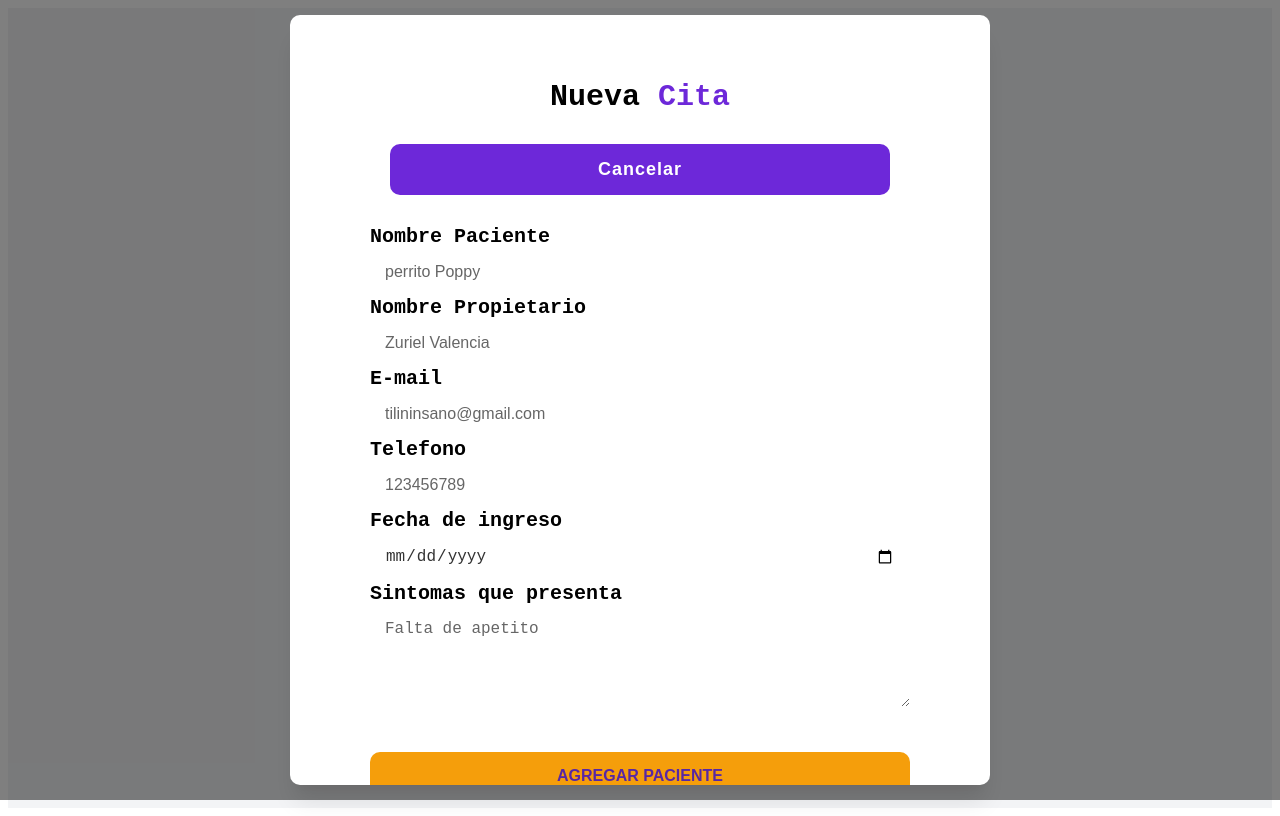
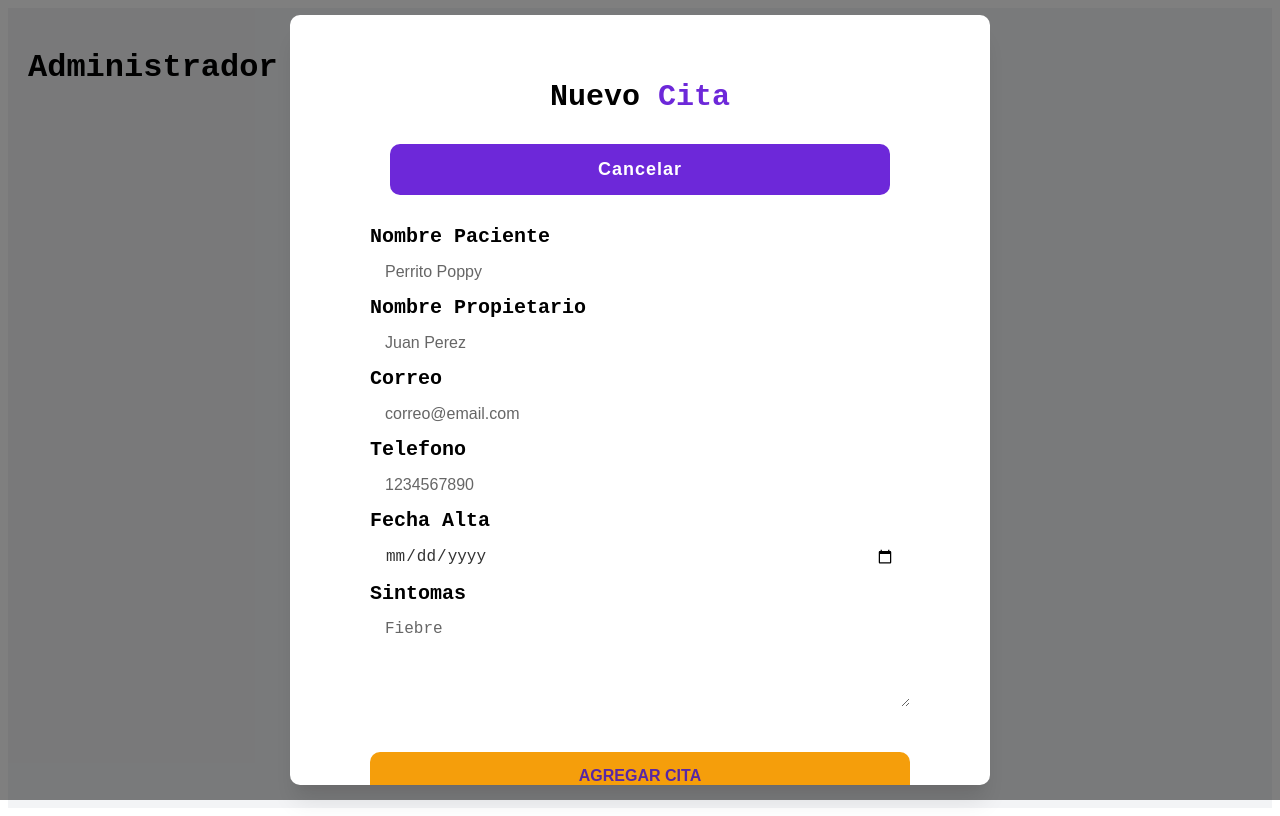
Before and after one commit to st4537-sys/citasReactJS-IDGS9B, a React (Vite) app: page / in a window 1280 px wide. Both pictures are taken after a click on the button "Nueva Cita". Built offline with nearby package versions, Linux system fonts and the light colour scheme.

Commit message:
Todo listo

```diff
--- a/src/App.jsx
+++ b/src/App.jsx
@@ -1,61 +1,68 @@
 import { useState } from 'react';
+import Formulario from './components/Formulario';
 import './css/main.css';
-import Formulario from './components/Formulario';
 import Paciente from './components/Paciente';
+import './css/paciente.css';
 
 function App() {
+  // modalVisible - false al dar click sea true
   const [modalVisible, setModalVisible] = useState(false);
-  //Para pasar estados de un componente padre a u componente hijo
-  //se hace atraves de props
   const [pacientes, setPacientes] = useState([]);
-
+  const [pacienteEditado, setPacienteEditado] = useState({});
+  const editarPaciente = (id) => {
+    const pacienteEditado = pacientes.filter(paciente => paciente.id === id);
+    console.log(pacienteEditado);
+    console.log(pacienteEditado[0]);
+    setPacienteEditado(pacienteEditado[0]);
+  }
+  // Para pasar estados de un componente padre a un hijo se usa props
   const eliminarPaciente = (id) => {
-    const confirmar = window.confirm("Deseas eliminar el paciente? Una vez eliminado no se puede recuperar");
+    const confirmar = window.confirm('¿Estas seguro de eliminar esta cita?');
     console.log(confirmar);
-    if(confirmar){
-      const pacienteActualizado = pacientes.filter(paciente => paciente.id !== id);
-      setPacientes(pacienteActualizado);
+    if (confirmar) {
+      const pacienteActualizados = pacientes.filter(paciente => paciente.id !== id);
+      // Filtra el arreglo creando uno nuevo que excluye al paciente con el id recibido (elimina el paciente)
+      setPacientes(pacienteActualizados);
+    }
   }
 
-  }
   return (
     <main className="container">
-      <h1 className='title'>
-        Administrador de Citas <span className='title-bold'>Veterinario</span>
+      <h1 className='titulo'>
+        Administrador de Citas <span className='titulo-bold'>Veterinario</span>
       </h1>
       <button
         className='btn-nueva-cita'
-        onClick={() => setModalVisible(true)}
+        onClick={() => { setModalVisible(true) }}
       >
         <span className='btn-texto-nueva-cita'>Nueva Cita</span>
       </button>
 
-
       {pacientes.map((paciente) => (
         <Paciente
+          key={paciente.id}
+          paciente={paciente}
+          pacientes={pacientes}
           setModalVisible={setModalVisible}
-       pacientes={pacientes}
-       paciente={paciente}
+          editarPaciente={editarPaciente}
           eliminarPaciente={eliminarPaciente}
-       key={paciente.id}
         />
       ))}
-
-{/*
-* Los argumentos son quienes hacen que la funcion que programamos avance, como la electricidad
-con la computador
- */}
 
 
 
       {modalVisible && (
-          <div className='modal-overlay' role='dialog' arial-modal="true">
+        <div className='modal-overlay' role='dialog' aria-modal="true">
           <div className='modal-content'>
             <Formulario
               modalVisible={modalVisible}
               setModalVisible={setModalVisible}
               pacientes={pacientes}
               setPacientes={setPacientes}
+              pacienteEditado={pacienteEditado}
+              setPacienteEditado={setPacienteEditado}
+              // Estas son props que se pasan al componente Formulario
+
             />
           </div>
         </div>
@@ -65,4 +72,4 @@ con la computador
   )
 }
 
-export default App;
+export default App
--- a/src/components/Formulario.jsx
+++ b/src/components/Formulario.jsx
@@ -1,165 +1,154 @@
 // Formulario
-
 import { useState, useEffect } from "react";
 import '../css/formulario.css';
 
+/**
+ * Combina todo en uno solo, se puede ejecutar codigo antes, durante y despues de usar el estado...
+ *
+ */
 
-const Formulario = ({ modalVisible, setModalVisible, pacientes, setPacientes}) => {
+const Formulario = ({ modalVisible, setModalVisible, pacientes, setPacientes, pacienteEditado, setPacienteEditado}) => {
     const [paciente, setPaciente] = useState('');
-    const [propietario, setPropietario] = useState('');
+
+ // Variable que contiene el valor del state, funcion que modifica el state
+    const [nombrePropietario, setNombrePropietario] = useState('');
     const [correo, setCorreo] = useState('');
     const [telefono, setTelefono] = useState('');
     const [fechaAlta, setFechaAlta] = useState('');
     const [sintomas, setSintomas] = useState('');
+    const [idPaciente, setidPaciente] = useState('');
 
+    useEffect(() => {
+        console.log(pacienteEditado)
+        console.log(Object.keys(pacienteEditado))//No muta los keys los convierte en un array
+        console.log(Object.keys(pacienteEditado).length)
+        if(Object.keys(pacienteEditado).length > 0){
+            setPaciente(pacienteEditado.paciente);
+            setNombrePropietario(pacienteEditado.nombrePropietario);
+            setCorreo(pacienteEditado.correo);
+            setTelefono(pacienteEditado.telefono);
+            setFechaAlta(pacienteEditado.fechaAlta);
+            setSintomas(pacienteEditado.sintomas);
+            setidPaciente(pacienteEditado.id);
+        }
 
-    /**
-     * una variable que guarda el valor del state
-     * funcion que modifica el state
-     * value=state
-     * .trim = borrar espacios en blanco
-     * [...variable] = copea la informacion de el array anterior
-     */
+    },[]);//Dependencias(se ponen estados) cada que se ejecute un cambio se estara ejecutando al mismo tiempo el useEffect
+
+    // funciones handle = algo que esta en el DOM  que ejecuta
+    //funciones genericas =  funciones que funcionan fuera del DOM
+   const resetFormulario = () => {
+            setPaciente('');
+            setNombrePropietario('');
+            setCorreo('');
+            setTelefono('');
+            setFechaAlta('');
+            setSintomas('');
+   }
+
+   const cleanForm = () => {
+        resetFormulario();
+        setModalVisible(false);
+        setPacienteEditado({})
+   }
+
+   const handleCancelar = () => {
+        cleanForm();
+   }
+
 
     const handleCita = (e) => {
         e.preventDefault();
-
-        if([paciente.trim(), propietario.trim(), telefono.trim(),
-            correo.trim(), fechaAlta.trim(), sintomas.trim()].includes('')){
-                console.log('Todos los campos son obligatorios');
-                window.alert('Error: Todos los campos son obligatorios');
-                return;
+        if ([paciente.trim(), nombrePropietario.trim(), correo.trim(), telefono.trim(), fechaAlta, sintomas.trim()].includes('')) {
+            window.alert('Error: Todos los campos son obligatorios');
+            return;
         }
 
-        //Create an object with all values in the form
+        // Create an object with all values in the form
         const nuevoPaciente = {
+            //tipo de dato= objeto
             paciente,
-            propietario,
+            nombrePropietario,
             telefono,
             correo,
             fechaAlta,
             sintomas
-
         };
 
-        nuevoPaciente.id = Date.now();
-        console.log(nuevoPaciente);
 
-        //Save all new records
-        //state = add my object into the array
 
-        setPacientes([...pacientes, nuevoPaciente]);
-        setModalVisible(false);
 
+        if(pacienteEditado.id){
+            //si ya tiene id
+            const nuevosPacientes = pacientes.map((paciente) =>{
+                if (paciente.id === pacienteEditado.id){
+                    nuevoPaciente.id = paciente.id
+                    return nuevoPaciente;
+                }else {
+                    return paciente;
+                }
+            });
+            setPacientes(nuevosPacientes);
+
+        }else {
+            //si no tiene id
+            nuevoPaciente.id = Date.now();
+            //save all new records
+            //state == add my object into th array
+
+            // Guarda todos los datos en el state 'pacientes'
+            // Usa el operador spread (...) para copiar los pacientes previos sin mutar el arreglo original y agrega el nuevoPaciente al final
+            setPacientes([...pacientes, nuevoPaciente]);
+
+
+
+        }
+        cleanForm();
     }
 
-    return(
+    return (
         <div className="formulario-contenido">
-            <h2 className="formulario-titulo">Nueva
+            <h2 className="formulario-titulo">{idPaciente ? 'Editar' : 'Nuevo'}
                 <span className="formulario-titulo-bold"> Cita</span>
             </h2>
             <button
                 className="formulario-btn-cancelar"
-                onClick={() => { setModalVisible(false) }}
+                onClick={() => handleCancelar()}
             >
                 <span className="formulario-btn-texto-cancelar">Cancelar</span>
+
             </button>
 
-            <form onSubmit={(e) => handleCita(e)}>
+            <form onSubmit={handleCita}>
                 <div className="formulario-campo">
-                    <label
-                    htmlFor="paciente"
-                    className="formulario-label"
-                    >Nombre Paciente</label>
-                    <input
-                    id="paciente"
-                    type="text"
-                    className="formulario-input"
-                    placeholder="perrito Poppy"
-                    value={paciente}
-                    onChange={(e) => {setPaciente(e.target.value) }}
-                    />
+                    <label htmlFor="paciente" className="formulario-label">Nombre Paciente</label>
+                    <input id="paciente" type="text" className="formulario-input" placeholder="Perrito Poppy" value={paciente} onChange={(e) => { setPaciente(e.target.value) }} />
                 </div>
                 <div className="formulario-campo">
-                    <label
-                    htmlFor="propietario"
-                    className="formulario-label"
-                    >Nombre Propietario</label>
-                    <input
-                    id="propietario"
-                    type="text"
-                    className="formulario-input"
-                    placeholder="Zuriel Valencia"
-                    value={propietario}
-                    onChange={(e) => {setPropietario(e.target.value) }}
-                    />
+                    <label htmlFor="nombrePropietario" className="formulario-label">Nombre Propietario</label>
+                    <input id="nombrePropietario" type="text" className="formulario-input" placeholder="Juan Perez" value={nombrePropietario} onChange={(e) => { setNombrePropietario(e.target.value) }} />
                 </div>
-                <div className="formulario-campo">
-                    <label
-                    htmlFor="correo"
-                    className="formulario-label"
-                    >E-mail</label>
-                    <input
-                    id="correo"
-                    type="email"
-                    className="formulario-input"
-                    placeholder="tilininsano@gmail.com"
-                    value={correo}
-                    onChange={(e) => {setCorreo(e.target.value) }}
-                    />
+                <div className="">
+                    <label htmlFor="correo" className="formulario-label">Correo</label>
+                    <input id="correo" type="email" className="formulario-input" placeholder="correo@email.com" value={correo} onChange={(e) => { setCorreo(e.target.value) }} />
                 </div>
-                <div className="formulario-campo">
-                    <label
-                    htmlFor="telefono"
-                    className="formulario-label"
-                    >Telefono</label>
-                    <input
-                    id="telefono"
-                    type="tel"
-                    className="formulario-input"
-                    placeholder="123456789"
-                    value={telefono}
-                    onChange={(e) => {setTelefono(e.target.value) }}
-                    />
+                <div className="">
+                    <label htmlFor="telefono" className="formulario-label">Telefono</label>
+                    <input id="telefono" type="tel" className="formulario-input" placeholder="1234567890" value={telefono} onChange={(e) => { setTelefono(e.target.value) }} />
                 </div>
-                <div className="formulario-campo">
-                    <label
-                    htmlFor="fechaAlta"
-                    className="formulario-label"
-                    >Fecha de ingreso</label>
-                    <input
-                    id="fechaAlta"
-                    type="date"
-                    className="formulario-input"
-                    placeholder="14/05/2026"
-                    value={fechaAlta}
-                    onChange={(e) => {setFechaAlta(e.target.value) }}
-                    />
+                <div className="">
+                    <label htmlFor="fechaAlta" className="formulario-label">Fecha Alta</label>
+                    <input id="fechaAlta" type="date" className="formulario-input" value={fechaAlta} onChange={(e) => { setFechaAlta(e.target.value) }} />
                 </div>
-                <div className="formulario-campo">
-                    <label
-                    htmlFor="sintomas"
-                    className="formulario-label"
-                    >Sintomas que presenta</label>
-                    <textarea
-                    id="sintomas"
-                    className="formulario-input"
-                    placeholder="Falta de apetito"
-                    value={sintomas}
-                    onChange={(e) => {setSintomas(e.target.value) }}
-                    rows={4}
-                    />
+                <div className="">
+                    <label htmlFor="sintomas" className="formulario-label">Sintomas</label>
+                    <textarea id="sintomas" className="formulario-input" placeholder="Fiebre" value={sintomas} onChange={(e) => { setSintomas(e.target.value) }} rows="4"></textarea>
                 </div>
 
-                <button
-                type="submit"
-                className="formulario-btn-submit"
-                >Agregar Paciente</button>
+                <button type="submit" className="formulario-btn-submit">{idPaciente ? 'Editar Paciente' : 'Agregar Cita'}</button>
             </form>
+
         </div>
-
     );
 };
 
-
-export default Formulario;
+export default Formulario
```
Also changed, not shown: src/components/Paciente.jsx (+25 -25 lines). Lines whose indentation alone changed are shown as unchanged.
